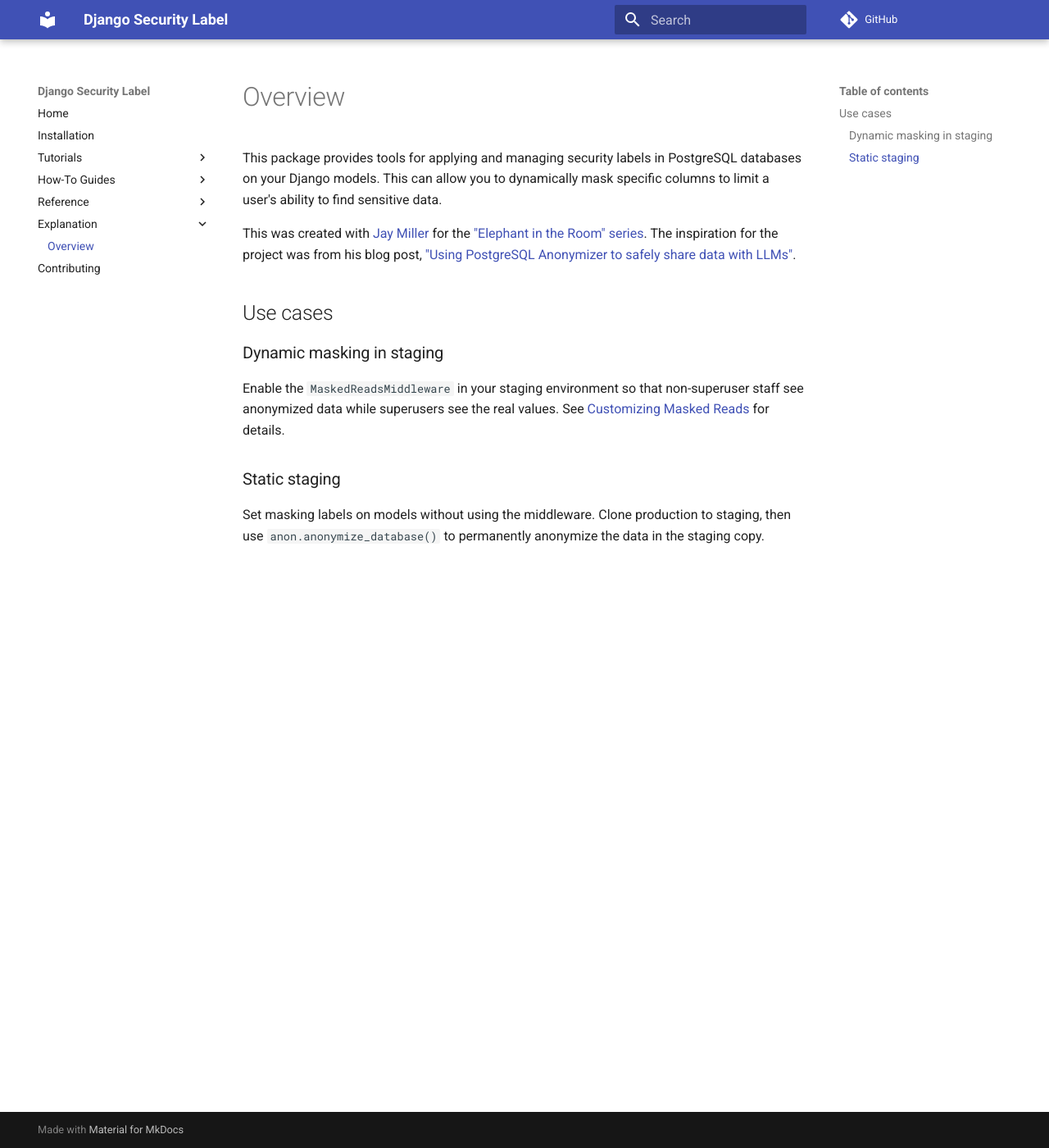
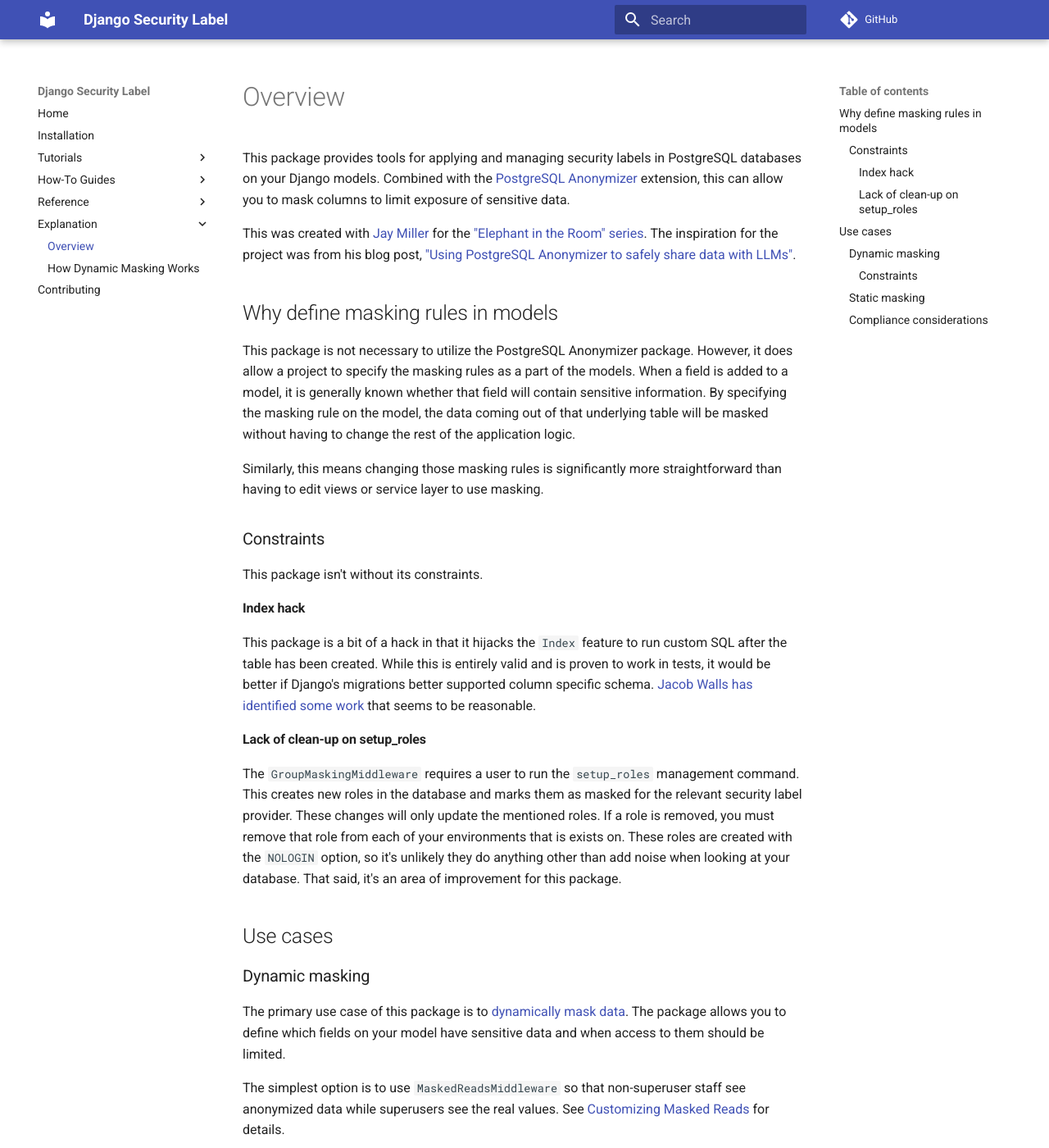
Before and after one commit to tim-schilling/django-security-label, an MkDocs documentation site: the page built from docs/explanation/overview.md, in a window 1280 px wide and 1400 px high. Shown: the whole window at 82% size. Built offline with MkDocs 1.6.1 and Material for MkDocs 9.7.7, drawn with Linux system fonts in a browser that asks for light colours; comment, search, counter and statistics services are not loaded; some of the changed text lies outside the part shown.

````diff
--- a/docs/explanation/overview.md
+++ b/docs/explanation/overview.md
@@ -1,15 +1,62 @@
 # Overview
 
-This package provides tools for applying and managing security labels in PostgreSQL databases on your Django models. This can allow you to dynamically mask specific columns to limit a user's ability to find sensitive data.
+This package provides tools for applying and managing security labels in PostgreSQL databases on your Django models. Combined with the [PostgreSQL Anonymizer](https://postgresql-anonymizer.readthedocs.io/en/stable/) extension, this can allow you to mask columns to limit exposure of sensitive data.
 
 This was created with [Jay Miller](https://kjaymiller.com/) for the ["Elephant in the Room" series](https://www.youtube.com/watch?v=oSDPKT5bbuw&list=PLo6PI-0mPVLszndcJ86JStMHLibO2BHdc). The inspiration for the project was from his blog post, ["Using PostgreSQL Anonymizer to safely share data with LLMs"](https://aiven.io/blog/using-postgresql-anonymizer-to-safely-share-data-with-llms).
 
+## Why define masking rules in models
+
+This package is not necessary to utilize the PostgreSQL Anonymizer package. However, it does allow a project to specify the masking rules as a part of the models. When a field is added to a model, it is generally known whether that field will contain sensitive information. By specifying the masking rule on the model, the data coming out of that underlying table will be masked without having to change the rest of the application logic.
+
+Similarly, this means changing those masking rules is significantly more straightforward than having to edit views or service layer to use masking.
+
+### Constraints
+
+This package isn't without its constraints.
+
+#### Index hack
+
+This package is a bit of a hack in that it hijacks the ``Index`` feature to run custom SQL after the table has been created. While this is entirely valid and is proven to work in tests, it would be better if Django's migrations better supported column specific schema. [Jacob Walls has identified some work](https://forum.djangoproject.com/t/can-the-migration-system-be-extended-by-third-party-apps/44009/4) that seems to be reasonable.
+
+#### Lack of clean-up on setup_roles
+
+The ``GroupMaskingMiddleware`` requires a user to run the ``setup_roles`` management command. This creates new roles in the database and marks them as masked for the relevant security label provider. These changes will only update the mentioned roles. If a role is removed, you must remove that role from each of your environments that is exists on. These roles are created with the ``NOLOGIN`` option, so it's unlikely they do anything other than add noise when looking at your database. That said, it's
+an area of improvement for this package.
+
+
 ## Use cases
 
-### Dynamic masking in staging
+### Dynamic masking
 
-Enable the `MaskedReadsMiddleware` in your staging environment so that non-superuser staff see anonymized data while superusers see the real values. See [Customizing Masked Reads](../how-to-guides/customizing-masked-reads.md) for details.
+The primary use case of this package is to [dynamically mask data](https://postgresql-anonymizer.readthedocs.io/en/stable/dynamic_masking/). The package allows you to define which fields on your model have sensitive data and when access to them should be limited.
 
-### Static staging
+The simplest option is to use ``MaskedReadsMiddleware`` so that non-superuser staff see anonymized data while superusers see the real values. See [Customizing Masked Reads](../how-to-guides/customizing-masked-reads.md) for details.
 
-Set masking labels on models without using the middleware. Clone production to staging, then use `anon.anonymize_database()` to permanently anonymize the data in the staging copy.
+You can customize your own implementing your own middleware that functions similarly to ``MaskedReadsMiddleware`` based on your needs. The two important aspects to keep in mind is to determine which PostgreSQL role should be used, switch to it with ``django_security_label.middleware.set_session_role`` and switch back to the ``DATABASES`` role by using ``django_security_label.middleware.disable_masked_reads()``. See the following code for an example:
+
+```python
+set_session_role(some_role)
+try:
+    response = self.get_response(request)
+except InternalError:
+    disable_masked_reads()
+    raise
+disable_masked_reads()
+return response
+```
+
+#### Constraints
+
+The biggest challenge with dynamic masking is that if the PostgreSQL role that's being used has any masking rule in effect for the table, that role will only be able to select data from the table. This means that creates, updates and deletes will fail. This is a byproduct of dynamic masking with PostgreSQL Anonymizer.
+
+### Static masking
+
+[Static masking](https://postgresql-anonymizer.readthedocs.io/en/stable/static_masking/#) transforms the actual data in the database according to the masking rules defined on the table. This means it's a destructive action and should only be used in non-production environments.
+
+It should be possible to utilize this package with static masking. This is because the masking rules are defined in the models and are applied via migrations.
+
+Static masking can be used by cloning the production database (that is up to date on migrations), then connecting to the non-production database and running the SQL, ``SELECT anon.anonymize_database();``. In this case, no middleware is necessary and all users would be able to mutate all data.
+
+### Compliance considerations
+
+This package assumes that the people managing your environments can be trusted with the data. This package can't be used to secure sensitive data if the developer can simply fake the migration, change the middleware, or connect to the database directly. If you are using this to limit developers' access to sensitive data, carefully consider who has the ability to access what information and what they can change without oversight.
--- a/mkdocs.yml
+++ b/mkdocs.yml
@@ -42,11 +42,13 @@ nav:
   - Home: index.md
   - Installation: installation.md
   - Tutorials:
-      - Getting Started: tutorials/getting-started.md
+      - Running the Example App: tutorials/run-the-example.md
   - How-To Guides:
       - Customizing Masked Reads: how-to-guides/customizing-masked-reads.md
       - Masking Functions: how-to-guides/masking-functions.md
+      - Setting Up Group-Based Masking: how-to-guides/group-based-masking.md
   - Reference: reference/
   - Explanation:
       - Overview: explanation/overview.md
+      - How Dynamic Masking Works: explanation/how-dynamic-masking-works.md
   - Contributing: contribute.md
````
Also changed, not shown: docs/contribute.md (+6 -6 lines), docs/explanation/how-dynamic-masking-works.md (added, +23 -0 lines), docs/gen_ref_pages.py (+2 -5 lines), docs/how-to-guides/customizing-masked-reads.md (+3 -3 lines), docs/how-to-guides/group-based-masking.md (added, +84 -0 lines), docs/index.md (+7 -12 lines), docs/tutorials/getting-started.md (deleted, +0 -43 lines), docs/tutorials/run-the-example.md (added, +66 -0 lines), 4 other files.
